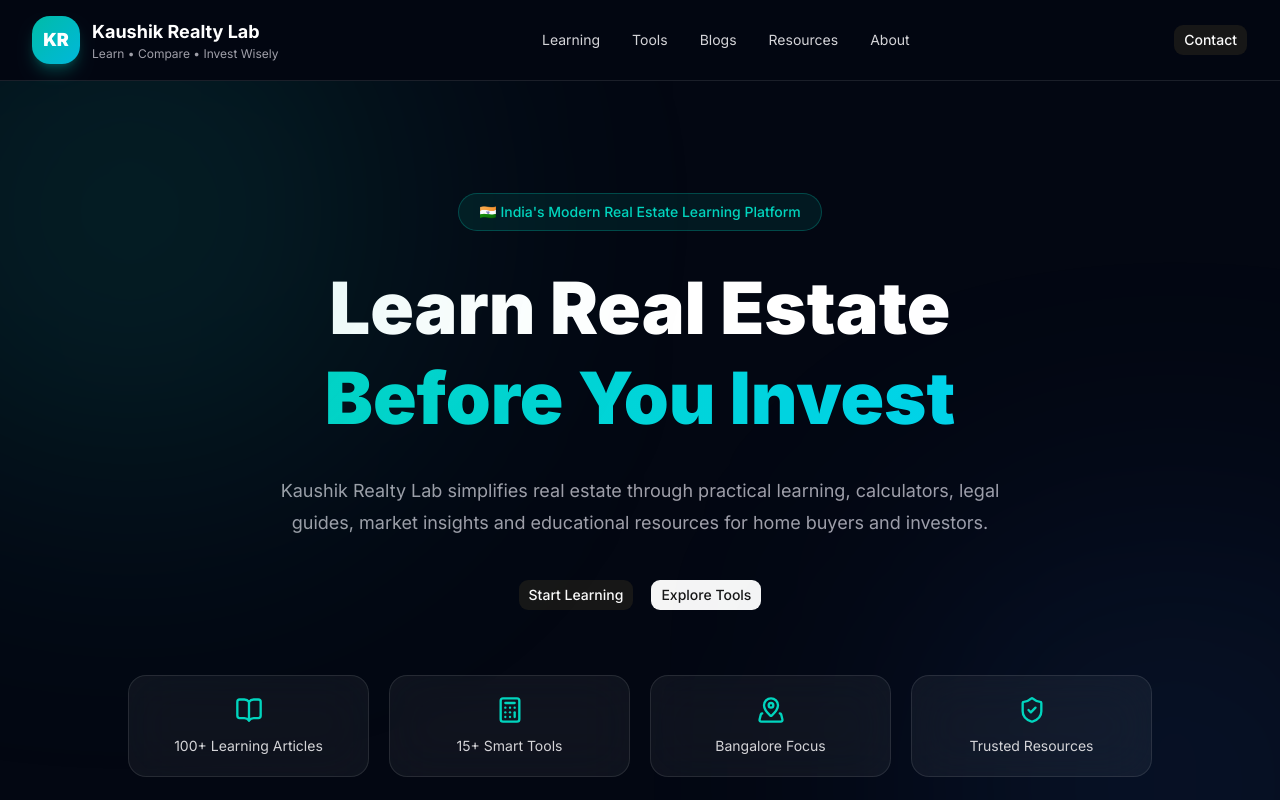
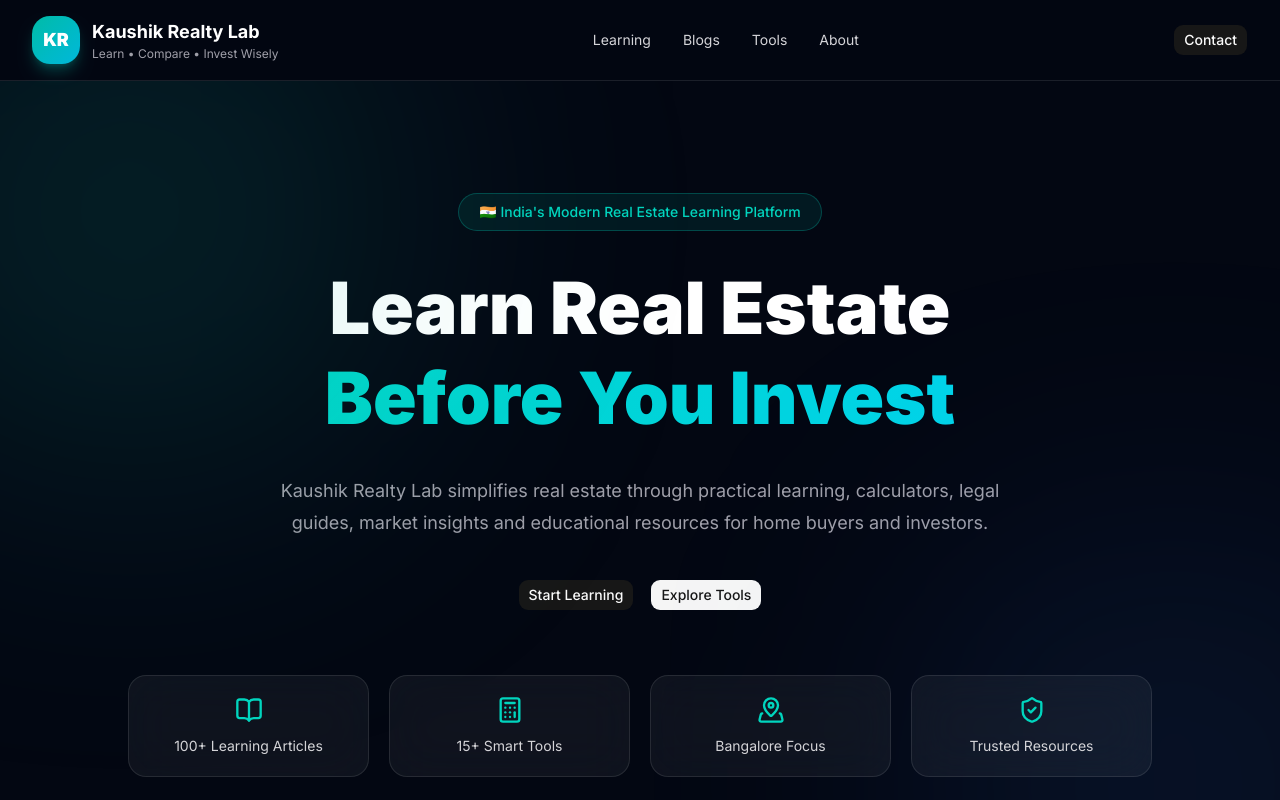
Before and after one commit to Ragnarokthor/kaushik-realty-lab, a Next.js app: page / in a window 1280 px wide. Shown: the top 800 px of the page. Built offline with nearby package versions, Linux system fonts and the light colour scheme.

Commit message:
refactor(core): centralize application routes

```diff
--- a/src/components/layout/Navbar.tsx
+++ b/src/components/layout/Navbar.tsx
@@ -7,6 +7,7 @@
 import Container from "@/components/ui/Container";
 import { Button } from "@/components/ui/Button";
 import { navigation } from "@/config/navigation";
+import { ROUTES } from "@/constants/routes";
 
 export default function Navbar() {
   return (
@@ -30,7 +31,7 @@
 
         {/* Right Side */}
         <div className="flex items-center gap-3">
-          <Link href="/contact">
+          <Link href={ROUTES.CONTACT}>
   <Button className="hidden md:flex">
     Contact
   </Button>
--- a/src/config/navigation.ts
+++ b/src/config/navigation.ts
@@ -1,22 +1,20 @@
+import { ROUTES } from "@/constants/routes";
+
 export const navigation = [
   {
     title: "Learning",
-    href: "/learning",
+    href: ROUTES.LEARNING,
+  },
+  {
+    title: "Blogs",
+    href: ROUTES.BLOGS,
   },
   {
     title: "Tools",
-    href: "/tools",
-  },
-  {
-    title: "Blogs",
-    href: "/blogs",
-  },
-  {
-    title: "Resources",
-    href: "/resources",
+    href: ROUTES.TOOLS,
   },
   {
     title: "About",
-    href: "/about",
+    href: ROUTES.ABOUT,
   },
 ];
```
